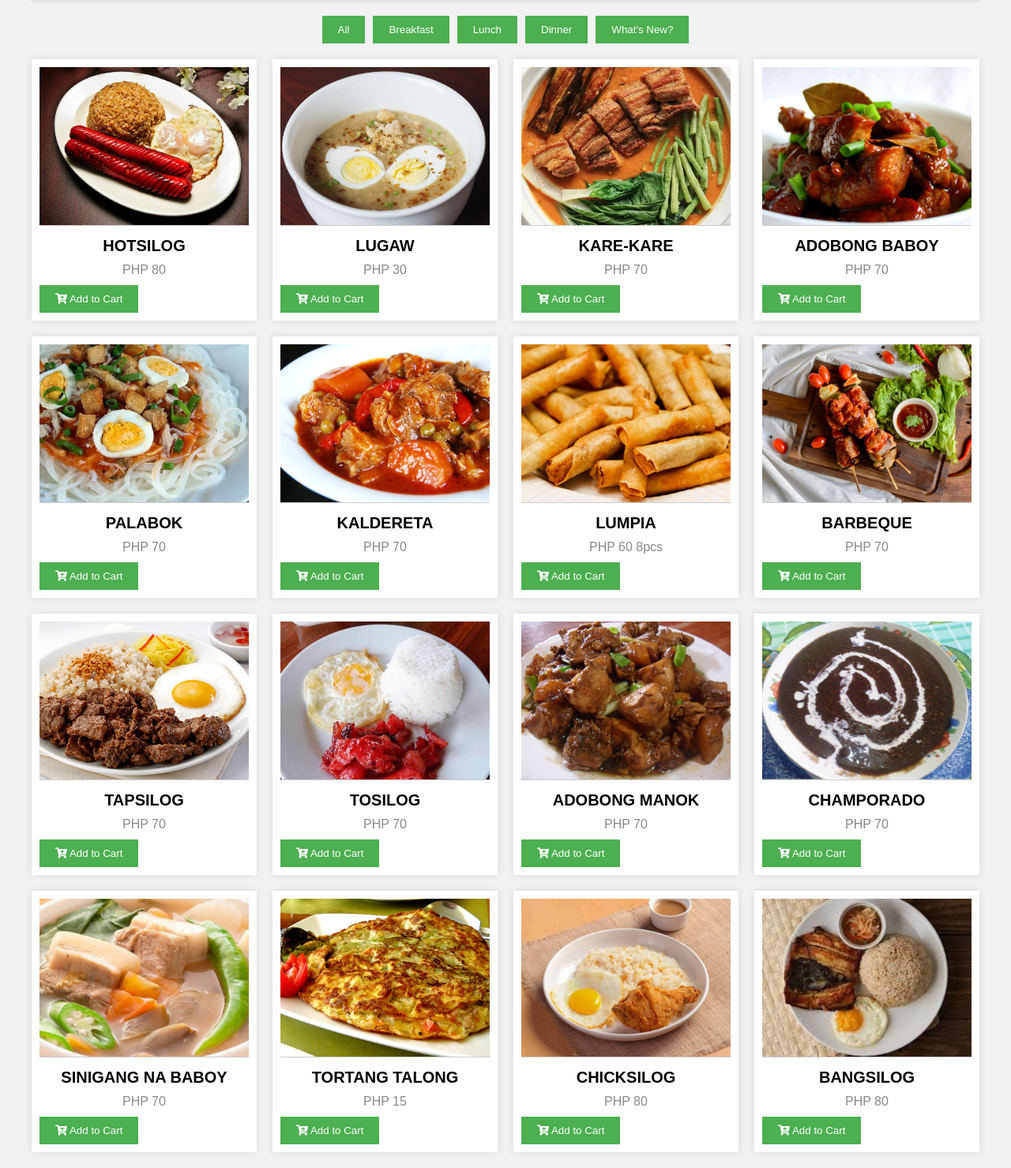
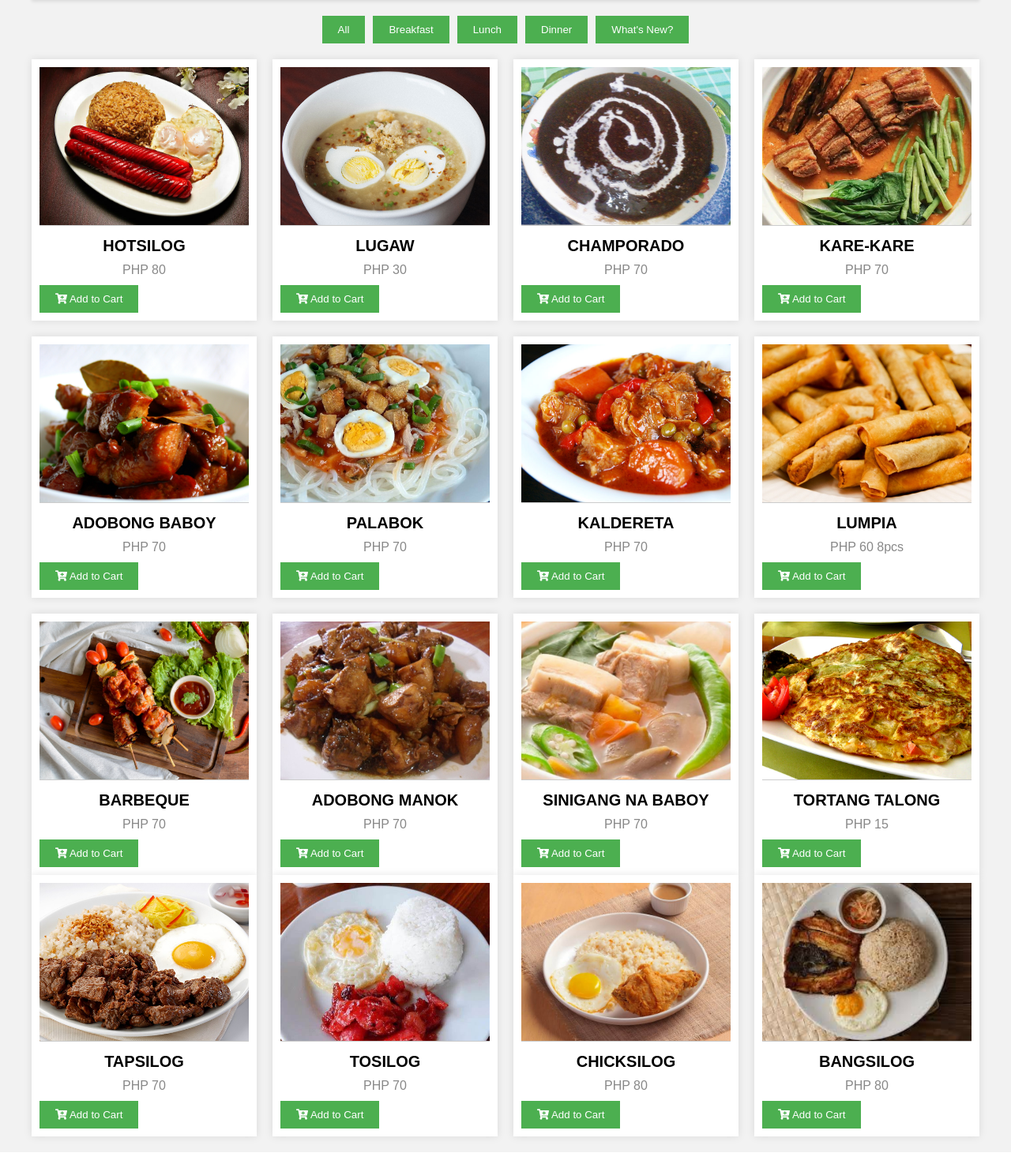
Before and after one commit to allardl08/mmk, a PHP site: page /homepage.php in a window 1280 px wide. Shown: the part 140-1619 px from the top of the page at 79% size. Run offline with PHP 8.4, Linux system fonts and the light colour scheme.

Commit message:
updated homepage.php

```diff
--- a/homepage.php
+++ b/homepage.php
@@ -22,7 +22,7 @@
         </div>
         <div class="side-menu" id="menu">
             <a href="account.php"><i class="fas fa-user"></i> My Account</a>
-            <a href="#"><i class="fas fa-cog"></i> Customize</a>
+            <a href="customize.php"><i class="fas fa-cog"></i> Customize</a>
             <a href="#"><i class="fas fa-shopping-bag"></i> Orders</a>
             <a href="login.php" onclick="logout()"><i class="fas fa-sign-out-alt"></i> Log Out</a>
         </div>
@@ -31,11 +31,11 @@
             <button onclick="filterMenu('breakfast')">Breakfast</button>
             <button onclick="filterMenu('lunch')">Lunch</button>
             <button onclick="filterMenu('dinner')">Dinner</button>
-            <button onclick="filterMenu('whats new?')">What's New?</button>
+            <button onclick="filterMenu('whats-new')">What's New?</button>
         </div>
         <div class="menu-items">
             <!-- Menu items will go here -->
-            <div class="item breakfast">
+            <div class="item lunch">
                 <img src="images/hotsilog.jpg" alt="Hotsilog">
                 <h3>HOTSILOG</h3>
                 <p>PHP 80</p>
@@ -54,6 +54,16 @@
                 </div>
             </div>
 
+            <!-- Item 13: CHAMPORADO -->
+            <div class="item breakfast">
+                <img src="images/champorado.jpg" alt="Champorado">
+                <h3>CHAMPORADO</h3>
+                <p>PHP 70</p>
+                <div class="item-actions">
+                    <button class="add-to-cart-btn" onclick="addToCart(this.parentElement.parentElement)"><i class="fas fa-cart-plus"></i> Add to Cart</button>
+                </div>
+            </div>
+
             <!-- Item 5: Kare-Kare -->
             <div class="item dinner">
                 <img src="images/kare-kare.jpg" alt="Kare-kare">
@@ -61,8 +71,6 @@
                 <p>PHP 70</p>
                 <div class="item-actions">
                     <button class="add-to-cart-btn" onclick="addToCart(this.parentElement.parentElement)"><i class="fas fa-cart-plus"></i> Add to Cart</button>
-
-
                 </div>
             </div>
 
@@ -73,20 +81,16 @@
                 <p>PHP 70</p>
                 <div class="item-actions">
                     <button class="add-to-cart-btn" onclick="addToCart(this.parentElement.parentElement)"><i class="fas fa-cart-plus"></i> Add to Cart</button>
-
-
                 </div>
             </div>
 
             <!-- Item 6: Palabok -->
-            <div class="item lunch">
+            <div class="item breakfast">
                 <img src="images/palabok.jpg" alt="Palabok">
                 <h3>PALABOK</h3>
                 <p>PHP 70</p>
                 <div class="item-actions">
                     <button class="add-to-cart-btn" onclick="addToCart(this.parentElement.parentElement)"><i class="fas fa-cart-plus"></i> Add to Cart</button>
-
-
                 </div>
             </div>
 
@@ -97,8 +101,6 @@
                 <p>PHP 70</p>
                 <div class="item-actions">
                     <button class="add-to-cart-btn" onclick="addToCart(this.parentElement.parentElement)"><i class="fas fa-cart-plus"></i> Add to Cart</button>
-
-
                 </div>
             </div>
 
@@ -109,8 +111,6 @@
                 <p>PHP 60 8pcs </p>
                 <div class="item-actions">
                     <button class="add-to-cart-btn" onclick="addToCart(this.parentElement.parentElement)"><i class="fas fa-cart-plus"></i> Add to Cart</button>
-
-
                 </div>
             </div>
 
@@ -121,32 +121,6 @@
                 <p>PHP 70</p>
                 <div class="item-actions">
                     <button class="add-to-cart-btn" onclick="addToCart(this.parentElement.parentElement)"><i class="fas fa-cart-plus"></i> Add to Cart</button>
-
-
-                </div>
-            </div>
-
-            <!-- Item 10: Tapsilog -->
-            <div class="item breakfast">
-                <img src="images/tapsilog.jpg" alt="Tapsilog">
-                <h3>TAPSILOG</h3>
-                <p>PHP 70</p>
-                <div class="item-actions">
-                    <button class="add-to-cart-btn" onclick="addToCart(this.parentElement.parentElement)"><i class="fas fa-cart-plus"></i> Add to Cart</button>
-
-
-                </div>
-            </div>
-
-            <!-- Item 11: Tosilog -->
-            <div class="item breakfast">
-                <img src="images/tosilog.jpg" alt="Tosilog">
-                <h3>TOSILOG</h3>
-                <p>PHP 70</p>
-                <div class="item-actions">
-                    <button class="add-to-cart-btn" onclick="addToCart(this.parentElement.parentElement)"><i class="fas fa-cart-plus"></i> Add to Cart</button>
-
-
                 </div>
             </div>
 
@@ -157,20 +131,6 @@
                 <p>PHP 70</p>
                 <div class="item-actions">
                     <button class="add-to-cart-btn" onclick="addToCart(this.parentElement.parentElement)"><i class="fas fa-cart-plus"></i> Add to Cart</button>
-
-
-                </div>
-            </div>
-
-            <!-- Item 13: CHAMPORADO -->
-            <div class="item breakfast">
-                <img src="images/champorado.jpg" alt="Champorado">
-                <h3>CHAMPORADO</h3>
-                <p>PHP 70</p>
-                <div class="item-actions">
-                    <button class="add-to-cart-btn" onclick="addToCart(this.parentElement.parentElement)"><i class="fas fa-cart-plus"></i> Add to Cart</button>
-
-
                 </div>
             </div>
 
@@ -181,8 +141,6 @@
                 <p>PHP 70</p>
                 <div class="item-actions">
                     <button class="add-to-cart-btn" onclick="addToCart(this.parentElement.parentElement)"><i class="fas fa-cart-plus"></i> Add to Cart</button>
-
-
                 </div>
             </div>
 
@@ -193,36 +151,55 @@
                 <p>PHP 15</p>
                 <div class="item-actions">
                     <button class="add-to-cart-btn" onclick="addToCart(this.parentElement.parentElement)"><i class="fas fa-cart-plus"></i> Add to Cart</button>
+                </div>
+            </div>
+        </div>
 
-
+        <!-- What's New Items -->
+        <div class="menu-items">
+            <!-- Item 10: Tapsilog -->
+            <div class="item whats-new">
+                <img src="images/tapsilog.jpg" alt="Tapsilog">
+                <h3>TAPSILOG</h3>
+                <p>PHP 70</p>
+                <div class="item-actions">
+                    <button class="add-to-cart-btn" onclick="addToCart(this.parentElement.parentElement)"><i class="fas fa-cart-plus"></i> Add to Cart</button>
                 </div>
             </div>
 
-             <!-- Item 16: Chicksilog -->
-             <div class="item breakfast">
+            <!-- Item 11: Tosilog -->
+            <div class="item whats-new">
+                <img src="images/tosilog.jpg" alt="Tosilog">
+                <h3>TOSILOG</h3>
+                <p>PHP 70</p>
+                <div class="item-actions">
+                    <button class="add-to-cart-btn" onclick="addToCart(this.parentElement.parentElement)"><i class="fas fa-cart-plus"></i> Add to Cart</button>
+                </div>
+            </div>
+
+
+            <!-- Item 16: Chicksilog -->
+            <div class="item whats-new">
                 <img src="images/chicksilog.jpg" alt="Chicksilog">
                 <h3>CHICKSILOG</h3>
                 <p>PHP 80</p>
                 <div class="item-actions">
                     <button class="add-to-cart-btn" onclick="addToCart(this.parentElement.parentElement)"><i class="fas fa-cart-plus"></i> Add to Cart</button>
-
-
                 </div>
             </div>
 
-             <!-- Item 17: Bangsilog -->
-             <div class="item breakfast">
+            <!-- Item 17: Bangsilog -->
+            <div class="item whats-new">
                 <img src="images/bangsilog.jpg" alt="Bangsilog">
                 <h3>BANGSILOG</h3>
                 <p>PHP 80</p>
                 <div class="item-actions">
                     <button class="add-to-cart-btn" onclick="addToCart(this.parentElement.parentElement)"><i class="fas fa-cart-plus"></i> Add to Cart</button>
-
-
                 </div>
             </div>
         </div>
     </div>
+
     <div class="cart-container" id="cart-container">
         <div class="cart">
             <button class="cart-exit-btn" onclick="closeCart()"><i class="fas fa-times"></i></button>
@@ -241,6 +218,20 @@
             window.location.href = 'placeorder.php';
         });
 
+        function filterMenu(category) {
+            var items = document.getElementsByClassName('item');
+            for (var i = 0; i < items.length; i++) {
+                if (category == 'all') {
+                    items[i].style.display = 'block';
+                } else {
+                    if (items[i].classList.contains(category)) {
+                        items[i].style.display = 'block';
+                    } else {
+                        items[i].style.display = 'none';
+                    }
+                }
+            }
+        }
     </script>
 
     <script src="homepage.js"></script>
```
